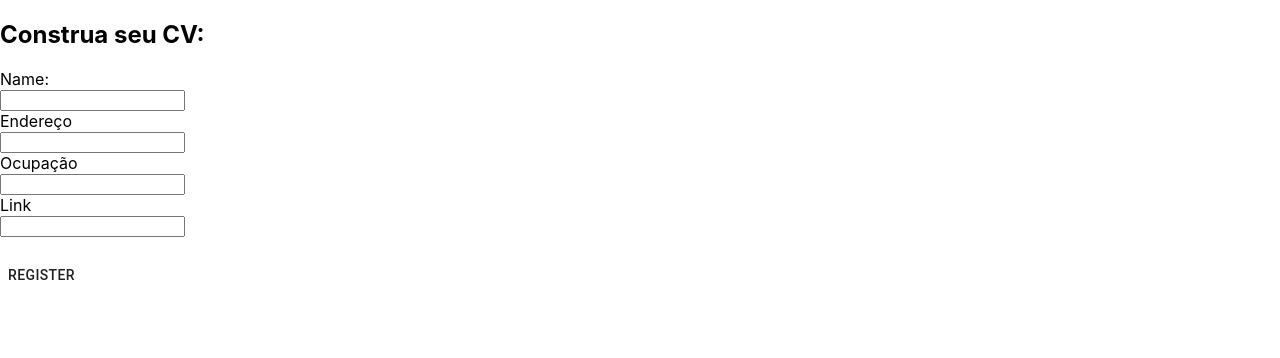
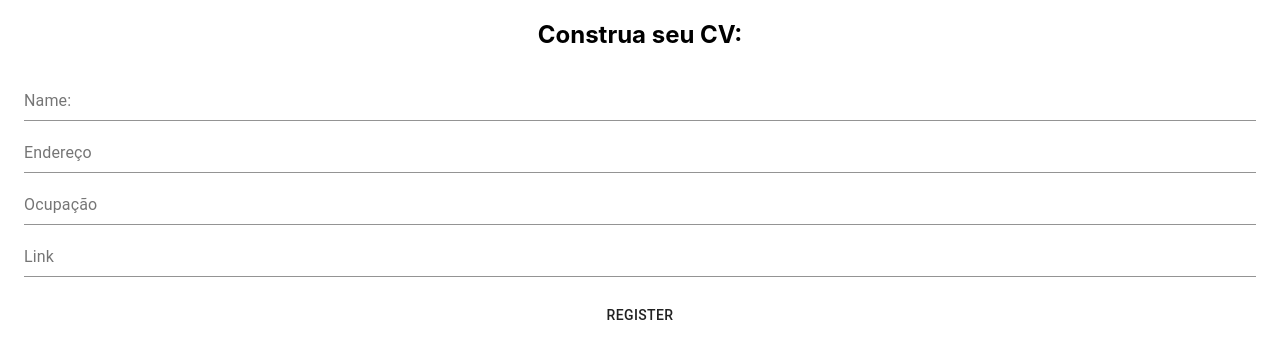
Before and after one commit to asreal089/cvbuilder, a Next.js app: page /builder in a window 1280 px wide. Shown: the top 358 px of the page. Built offline with nearby package versions, Linux system fonts and the light colour scheme.

Commit message:
ajuste de layout

```diff
--- a/pages/builder.tsx
+++ b/pages/builder.tsx
@@ -1,7 +1,7 @@
 import { NextPage } from "next";
 import DadosLinks from "./components/links"
 import React, { useState } from "react";
-import { Button } from '@material-ui/core';
+import { Container, Button , FormGroup, FormControl, Input, InputLabel} from '@material-ui/core';
 
 
 const Builder:NextPage = () => {
@@ -22,35 +22,34 @@ const Builder:NextPage = () => {
     }
 
     return(
-        <div>
+        <Container className="center">
             <h2>Construa seu CV:</h2>
 
-            <form>
-                <div className="formGroup">
-                    <label htmlFor="name">Name:</label><br />
-                    <input id="name" type="text" autoComplete="name" required />
-                </div>
-                <div className="formGroup">
-                    <label htmlFor="name">Endereço </label><br />
-                    <input id="name" type="text" autoComplete="name" required />
-                </div>
-                <div className="formGroup">
-                    <label htmlFor="name">Ocupação</label><br />
-                    <input id="name" type="text" autoComplete="name" required />
-                </div>
+            <FormGroup>
+                <FormControl>
+                    <InputLabel htmlFor="name">Name:</InputLabel><br />
+                    <Input id="name" type="text" autoComplete="name" required />
+                </FormControl>
+                <FormControl>
+                    <InputLabel htmlFor="name">Endereço </InputLabel><br />
+                    <Input id="name" type="text" autoComplete="name" required />
+                </FormControl>
+                <FormControl>
+                    <InputLabel htmlFor="name">Ocupação</InputLabel><br />
+                    <Input id="name" type="text" autoComplete="name" required />
+                </FormControl>
 
-                <div className="formGroup">
-                    <label htmlFor="name">Link</label><br />
-                    <input id="name" type="text" autoComplete="name" required />
-
-                </div>
+                <FormControl>
+                    <InputLabel htmlFor="name">Link</InputLabel><br />
+                    <Input id="name" type="text" autoComplete="name" required />
+                </FormControl>
 
                 {dadosLinkList}
                 <br />
 
                 <Button onClick={pushLinks}>Register</Button>
-            </form>
-        </div>
+            </FormGroup>
+        </Container>
     )
 }
 
--- a/styles/globals.css
+++ b/styles/globals.css
@@ -14,3 +14,7 @@ a {
 * {
   box-sizing: border-box;
 }
+
+.center{
+  text-align: center;
+}
```
